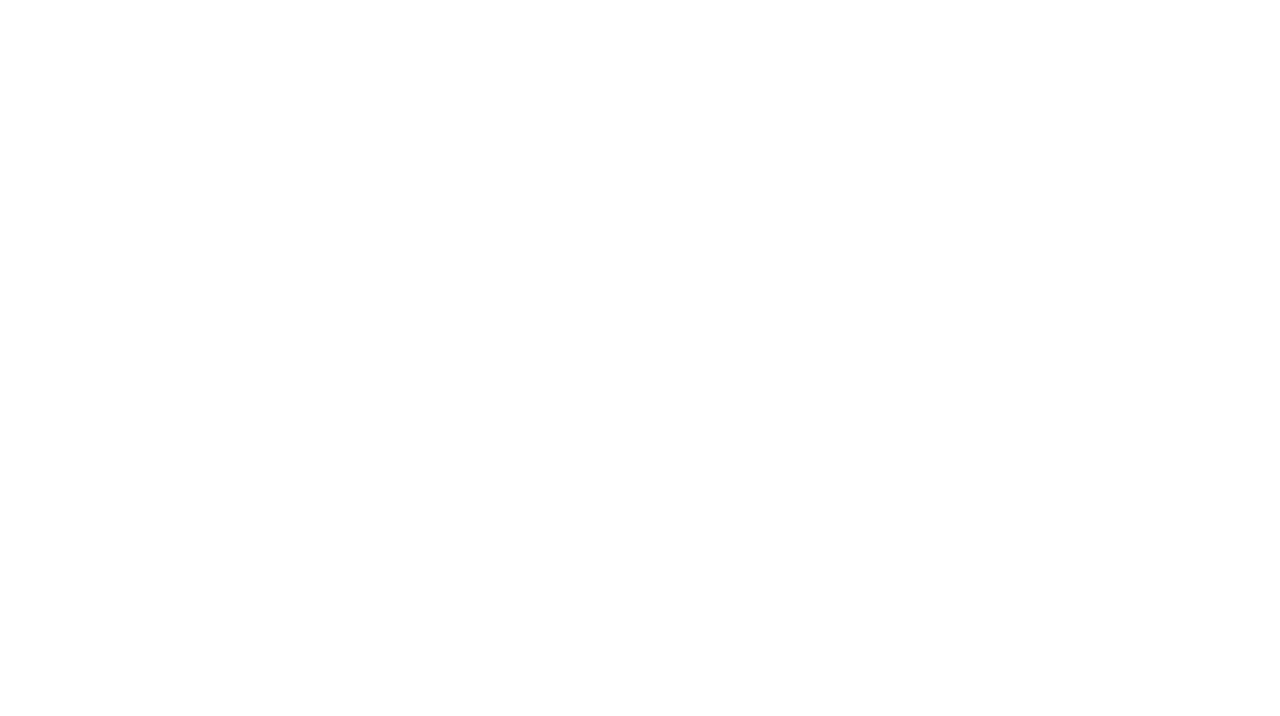
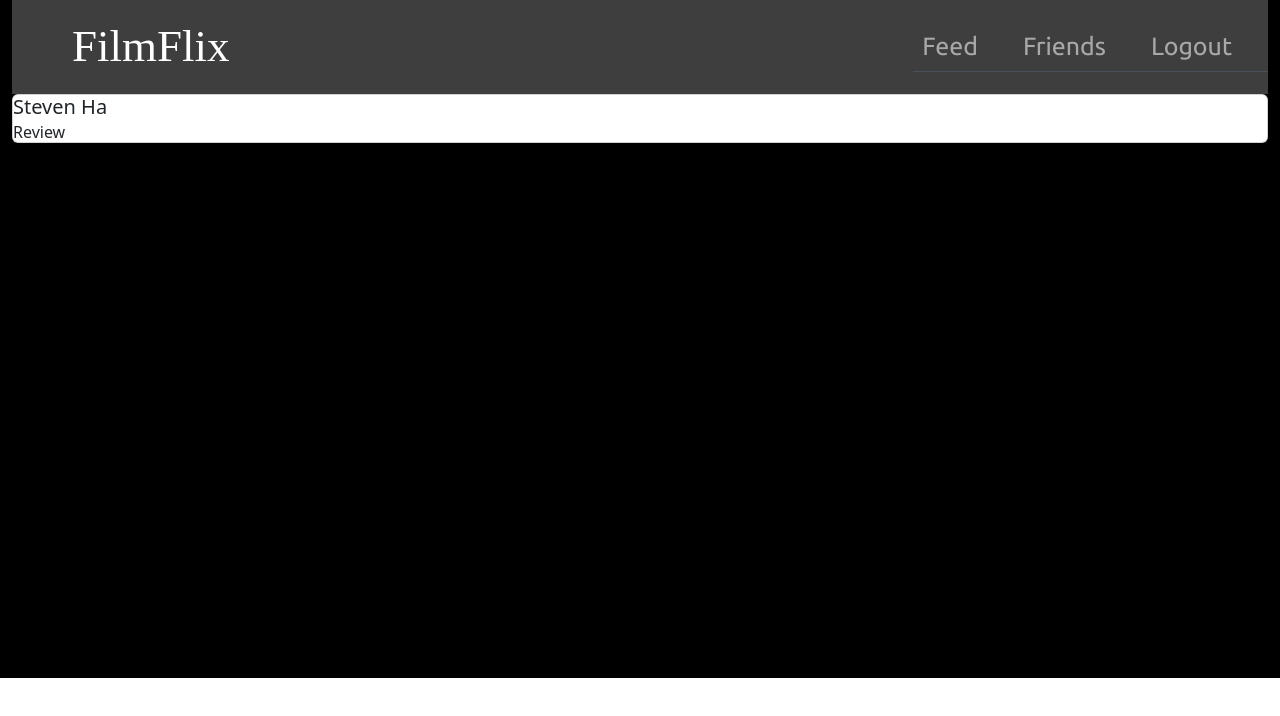
Before and after one commit to tahmid-23/FilmFlix, a React (Vite) app in the folder frontend/: page /friends in a window 1280 px wide. Before the commit this address had no page. Shown: the top 716 px of the page. Built offline with nearby package versions, Linux system fonts and the light colour scheme; a web font is replaced by a local one.

Commit message:
Adding feed page + feed navLinks

```diff
--- a/frontend/src/App.tsx
+++ b/frontend/src/App.tsx
@@ -2,6 +2,7 @@ import { BrowserRouter, Routes, Route } from 'react-router-dom';
 import LandingPage from './pages/LandingPage';
 import Auth0ProviderWithNavigate from './Auth0ProviderWithNavigate';
 import Feed from './pages/Feed';
+import Friends from './pages/Friends';
 
 const App = () => {
   return (
@@ -12,6 +13,7 @@ const App = () => {
             <Route path="/">
               <Route index element={<LandingPage />} />
               <Route path="feed" element={<Feed></Feed>} />
+              <Route path="friends" element={<Friends></Friends>}/>
             </Route>
           </Routes>
         </Auth0ProviderWithNavigate>
--- a/frontend/src/components/MainNav.tsx
+++ b/frontend/src/components/MainNav.tsx
@@ -13,6 +13,11 @@ function BasicLink({ tab }: { tab: string }) {
       {tab}
     </Nav.Link>
   );
+}
+
+const navTabs: Record<string, string[]> = {
+  "Friends": ["Feed", "Friends", "Logout"],
+  "Feed": ["Home", "Friends", "Logout"]
 }
 
 export default function MainNav({ page }: Page) {
@@ -35,11 +40,12 @@ export default function MainNav({ page }: Page) {
       </Nav.Link>
     ];
   } else {
-    navLinks = [
-      <BasicLink tab="Home" />,
-      <BasicLink tab="Friends" />,
-      <BasicLink tab="Logout" />
-    ];
+
+    console.log("page");
+
+    navLinks = navTabs[page].map((tab:string) => {
+      return <BasicLink tab={tab}/>
+    });
   }
 
   return (
--- /dev/null
+++ b/frontend/src/pages/Friends.tsx
@@ -0,0 +1,24 @@
+import { Container } from 'react-bootstrap';
+import MainNav from '../components/MainNav';
+import FeedBox from '../components/FeedBox';
+
+// Add typing for props when necessary
+export default function Friends({ props }: any) {
+  return (
+    <>
+      <Container
+        className=""
+        style={{
+          width: '100vw',
+          height: '53vw',
+          backgroundColor: 'black',
+          margin: 0
+        }}
+        fluid
+      >
+        <MainNav page="Friends"></MainNav>
+        <FeedBox />
+      </Container>
+    </>
+  );
+}
```
